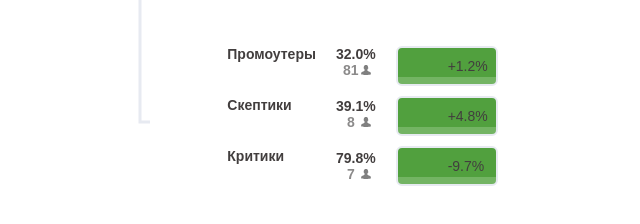
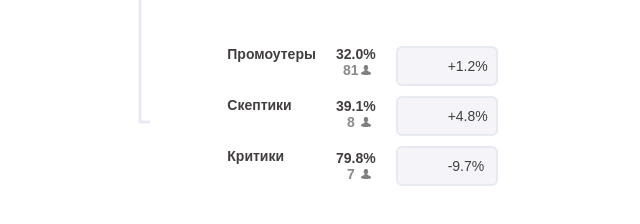
Before and after one commit to YankiiOz/block, a plain HTML site: page index.html in a window 1280 px wide. Shown: the part 368-592 px from the top of the page, without its empty margins (282-922 px from the left). Drawn offline with nearby package versions, Linux system fonts and the light colour scheme.

Commit message:
changed percents' background

```diff
--- a/style.css
+++ b/style.css
@@ -211,9 +211,5 @@ ul {
   padding: 10px 8px 10px 50px;
   border: 2px solid rgb(231, 234, 241);
   border-radius: 6px;
-  background: linear-gradient(
-    to bottom,
-    rgb(81, 160, 62) 80%,
-    rgb(115, 180, 99) 20%
-  );
+  background-color: rgb(245, 244, 248);
 }
```
